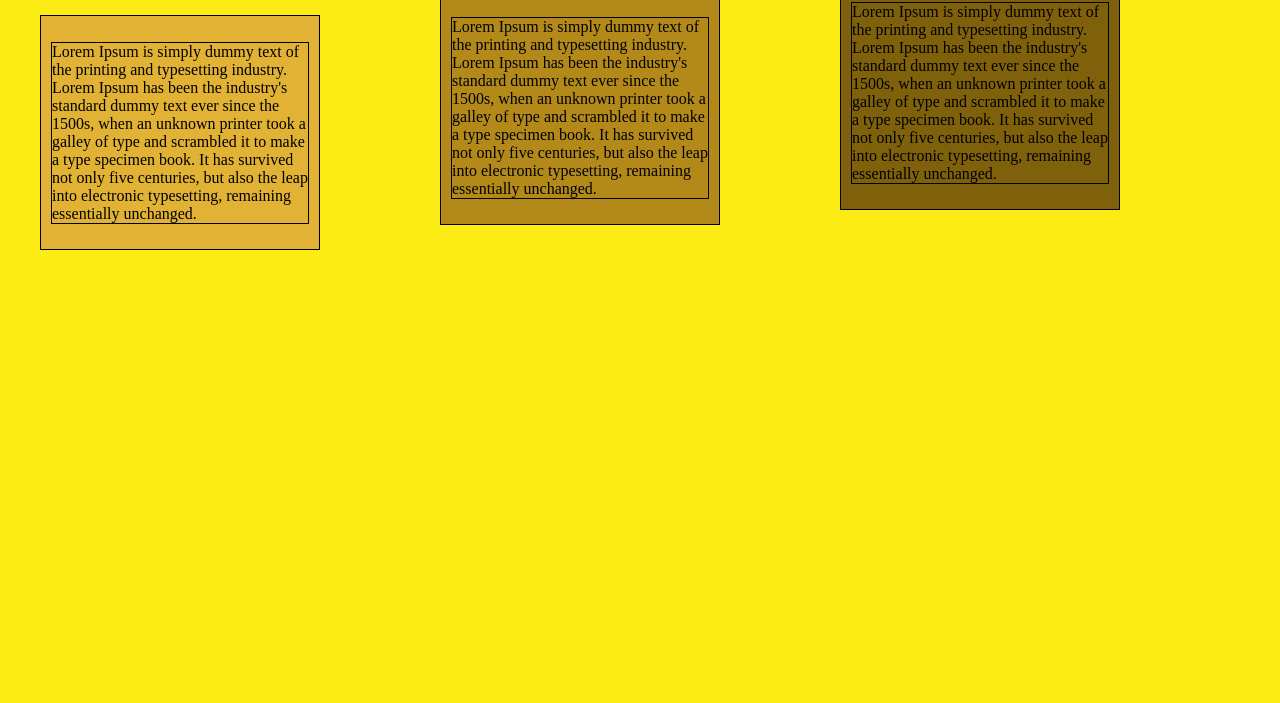
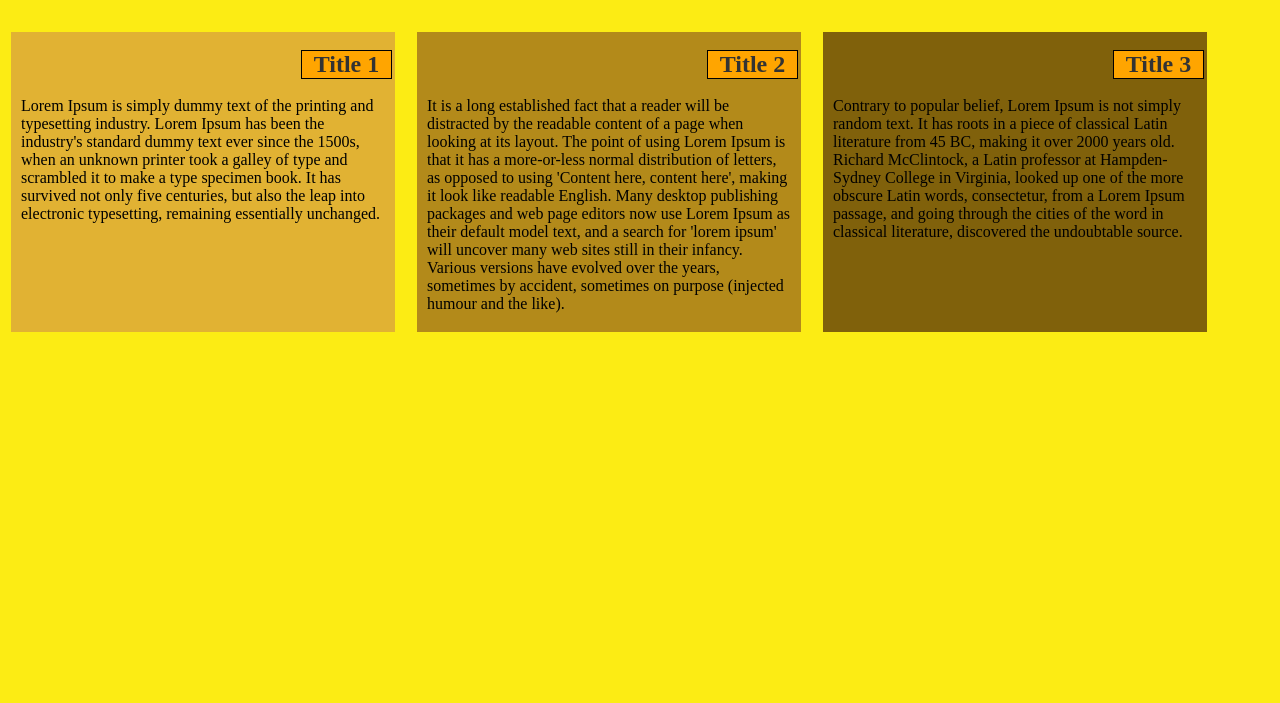
Before and after one commit to laurentdeke/module-2-tablet, a plain HTML site: page index.html in a window 1280 px wide. Shown: the part 97-800 px from the top of the page. Drawn offline with Linux system fonts and the light colour scheme.

Commit message:
Update index.html

```diff
--- a/index.html
+++ b/index.html
@@ -4,63 +4,68 @@
   <meta charset="UTF-8">
   <meta http-equiv="X-UA-Compatible" content="IE=edge">
   <meta name="viewport" content="width=device-width, initial-scale=1.0">
-  <title>Assignement Module 2 - Coursera</title>
+  <title>Document</title>
 </head>
 
+</html>
     <style>
-/******Base style******/
       * {
         box-sizing: border-box;
-}
-h1 {
-  margin-top: 45px;
-  text-align: center;
-  }
-   p {
-    border: 1px solid black;
-    margin-bottom: 15px;
-  }
-  #p2 {
-    border: 1px solid black;
-    margin-bottom: 15px;
-  }
-  #p3 {
-    border: 1px solid black;
-    margin-bottom: 15px;
+        margin: 0px;
+        padding: 0px;
       }
       body {
         background-color: #FCEC14;
-    margin: 0px;
-    padding: 0px;
       }
- #box {
+      #boxes {
+        content: "";
+        display: table;
+        clear: both;
+      }
+      div {
+        float: left;
+        height: 470px;
+        width: 23%;
+        padding: 0 10px;
+      }
+      #column1 {
         position: relative;
         background-color: #E1B233;
-    margin: 40px;
-    padding: 10px;
-    width: 280px;
-    border: 1px solid black;
-    box-sizing:border-box;
+        margin: 11px;
+        width: 30%;
+        height: 300px;
       }
-  #box2 {
+      #column2 {
         position: relative;
         background-color: #B38A1A;
-    margin-left: 440px;
-    margin-top: -300px;
-    padding: 10px;
-    width: 280px;
-    border: 1px solid black;
+        margin: 11px;
+        width: 30%;
+        height: 300px;
       }
-  #box3 {
+      #column3 {
         position: relative;
         background-color: #80610B;
-    margin-left: 840px;
-    margin-top: -250px;
-    padding: 10px;
-    width: 280px;
+        margin: 11px;
+        width: 30%;
+        height: 300px;
+      }
+      h1 {
+        position: relative;
+        color: #000000;
+        text-align: center;
+        margin-top: 45px;
+      }
+      h2 {
+        position: relative;
+        color: #000000;
+        text-align: center;
         border: 1px solid black;
+        width: 25%;
+        background-color: orange;
+        color: #333;
+        margin-left: 280px;
+
       }
-
         /******TABLET DEVICE******/
 @ media (min-width: 768px) and (max-width: 991px)
   #p1 {
@@ -76,19 +81,43 @@ body {
     height: 150px;
   }
  }
+  #p {
+    width: 100%;
+    text-align: justify;
+    margin-left: 40px;
+      }
+
+  #p1 {
+    width: 100%;
+    text-align: justify;
+    margin-left: 40px;
+  }
+  #p2 {
+    width: 150px;
+    height: 150px;
+  }
+  #p3 {
+    width: 150px;
+    height: 150px;
+  }
+ }
     </style>
-
-
+  </head>
   <body>
-  <section>
-    <h1>TABLET</h1>
-    <div id="box";
-       <div id="content"><p>Lorem Ipsum is simply dummy text of the printing and typesetting industry. Lorem Ipsum has been the industry's standard dummy text ever since the 1500s, when an unknown printer took a galley of type and scrambled it to make a type specimen book. It has survived not only five centuries, but also the leap into electronic typesetting, remaining essentially unchanged.</p></div>
-  <div id="box2";
-       <div id="content"><p>Lorem Ipsum is simply dummy text of the printing and typesetting industry. Lorem Ipsum has been the industry's standard dummy text ever since the 1500s, when an unknown printer took a galley of type and scrambled it to make a type specimen book. It has survived not only five centuries, but also the leap into electronic typesetting, remaining essentially unchanged.</p></div>
-  <div id="box3";
-       <div id="content"><p>Lorem Ipsum is simply dummy text of the printing and typesetting industry. Lorem Ipsum has been the industry's standard dummy text ever since the 1500s, when an unknown printer took a galley of type and scrambled it to make a type specimen book. It has survived not only five centuries, but also the leap into electronic typesetting, remaining essentially unchanged.</p></div>
-</section>
-
+    <main id="boxes">
+      <h1>TABLET</h1><br><br>
+      <div id="column1"><br>
+        <h2>Title 1</h2><br>
+        <p1>Lorem Ipsum is simply dummy text of the printing and typesetting industry. Lorem Ipsum has been the industry's standard dummy text ever since the 1500s, when an unknown printer took a galley of type and scrambled it to make a type specimen book. It has survived not only five centuries, but also the leap into electronic typesetting, remaining essentially unchanged.</p1>
+      </div>
+      <div id="column2"><br>
+        <h2>Title 2</h2><br>
+        <p2>It is a long established fact that a reader will be distracted by the readable content of a page when looking at its layout. The point of using Lorem Ipsum is that it has a more-or-less normal distribution of letters, as opposed to using 'Content here, content here', making it look like readable English. Many desktop publishing packages and web page editors now use Lorem Ipsum as their default model text, and a search for 'lorem ipsum' will uncover many web sites still in their infancy. Various versions have evolved over the years, sometimes by accident, sometimes on purpose (injected humour and the like).</p2>
+      </div>
+      <div id="column3"><br>
+        <h2>Title 3</h2><br>
+        <p3>Contrary to popular belief, Lorem Ipsum is not simply random text. It has roots in a piece of classical Latin literature from 45 BC, making it over 2000 years old. Richard McClintock, a Latin professor at Hampden-Sydney College in Virginia, looked up one of the more obscure Latin words, consectetur, from a Lorem Ipsum passage, and going through the cities of the word in classical literature, discovered the undoubtable source.</p3>
+      </div>
+    </main>
   </body>
 </html>
```
Lines whose indentation alone changed are shown as unchanged.
